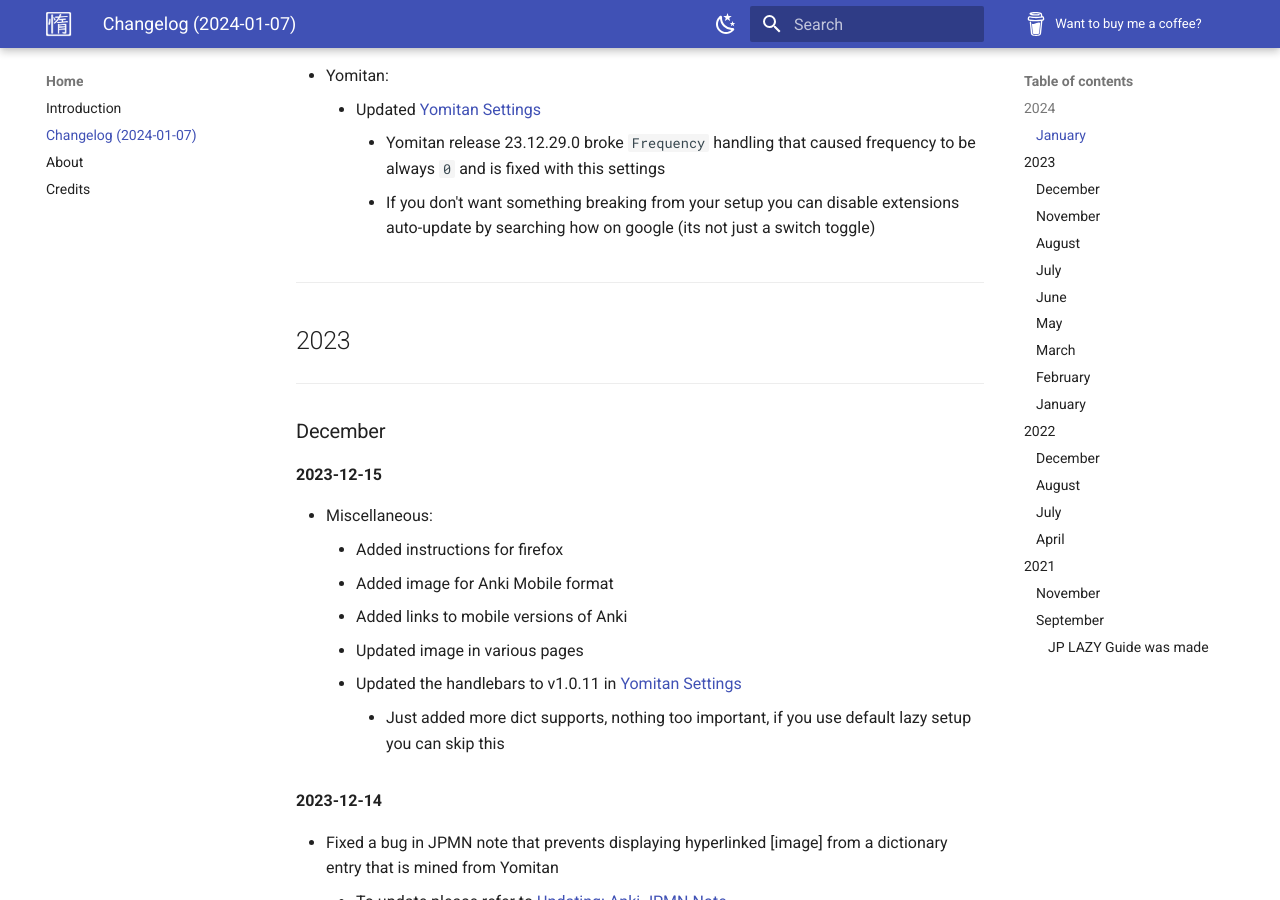
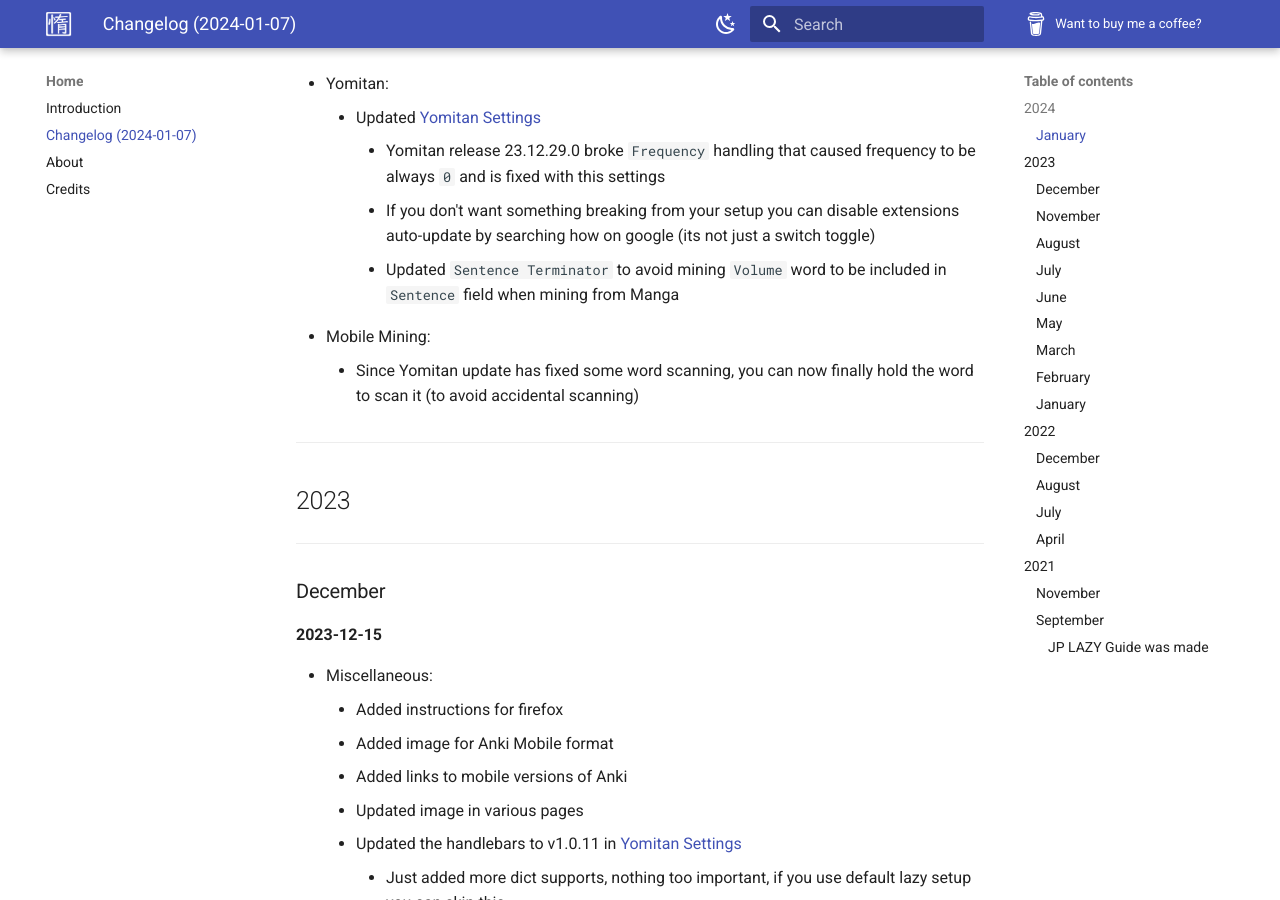
Before and after one commit to Xelieu/xelieu.github.io, an MkDocs documentation site: the page built from docs/jp-lazy-guide/changelog.md, in a window 1280 px wide and 900 px high, scrolled down 387 px. Built offline with MkDocs 1.6.1 and Material for MkDocs 9.7.7, drawn with Linux system fonts in a browser that asks for light colours.

Commit message:
$updated info

```diff
--- a/docs/jp-lazy-guide/changelog.md
+++ b/docs/jp-lazy-guide/changelog.md
@@ -19,6 +19,10 @@
 	- Updated [Yomitan Settings](https://drive.google.com/drive/folders/1s_PdQ9HWvpDFXkh_AGGzVgqrFBGhUsbI?usp=sharing)
 		- Yomitan release 23.12.29.0 broke `Frequency` handling that caused frequency to be always `0` and is fixed with this settings
 		- If you don't want something breaking from your setup you can disable extensions auto-update by searching how on google (its not just a switch toggle)
+		- Updated `Sentence Terminator` to avoid mining `Volume` word to be included in `Sentence` field when mining from Manga
+
+- Mobile Mining:
+	- Since Yomitan update has fixed some word scanning, you can now finally hold the word to scan it (to avoid accidental scanning)
 
 ---
 
```
